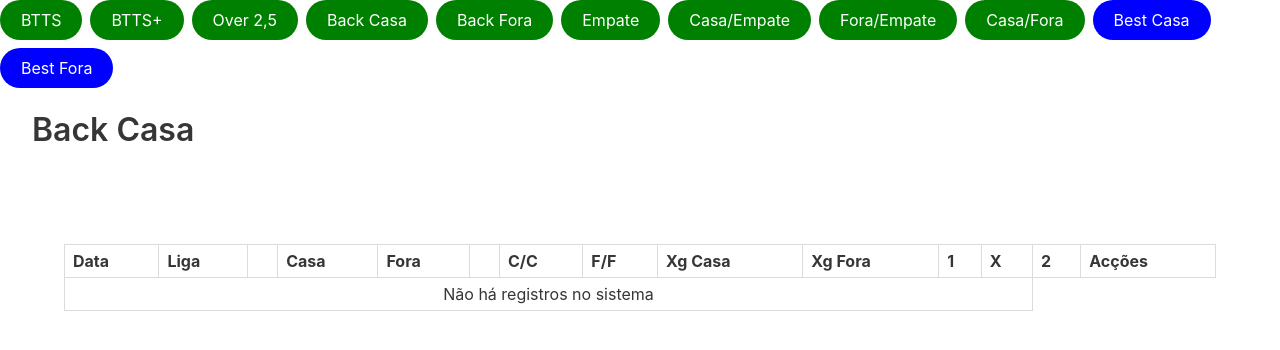
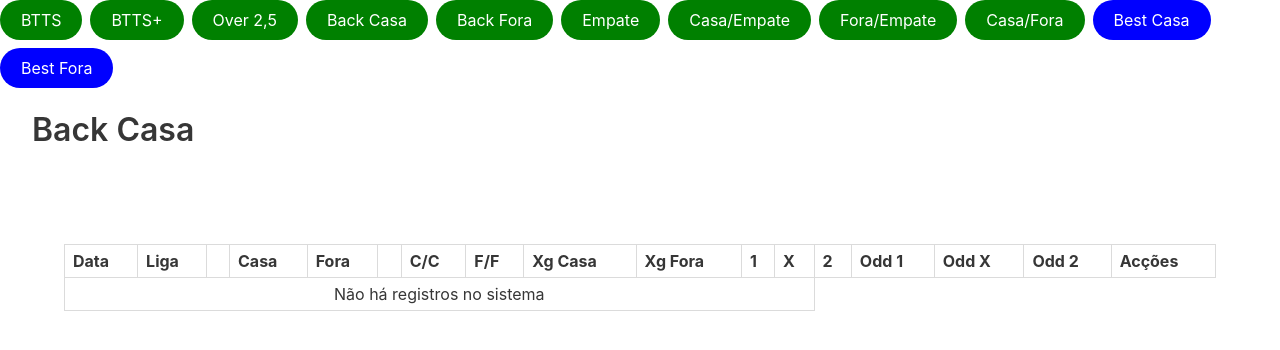
Before and after one commit to PMCB/PBet_Analyzes, a PHP site: page /index.php?vista=back_casa in a window 1280 px wide. Shown: the part 56-406 px from the top of the page. Run offline with PHP 8.4, Linux system fonts and the light colour scheme; the visitor is signed in with stand-in values (Sample User, id 1); tables that the repository leaves empty or names only in its code hold one stand-in row (values such as "Sample post").

Commit message:
add odd casa e fora

```diff
--- a/php/back_casa_lista.php
+++ b/php/back_casa_lista.php
@@ -40,6 +40,9 @@
                     <th>1</th>
                     <th>X</th>
                     <th>2</th>
+                    <th>Odd 1</th>
+                    <th>Odd X</th>
+                    <th>Odd 2</th>
                     <th>Acções</th>
                 </tr>
             </thead>
@@ -95,8 +98,15 @@
 
             $tabla.='
                     <td>'.$rows['prob_x'].'%</td>
-                    <td>'.$rows['prob_2'].'%</td>
-                    <td>
+                    <td>'.$rows['prob_2'].'%</td>';
+
+                    $consulta_odd="select Odd_H,Odd_D,Odd_A from jogos where Home = (select team_fs from equipas where team_ss = '".$rows['eq_casa']."') and Away = (select team_fs from equipas where team_ss = '".$rows['eq_fora']."')";
+                    $connection_v2=connection_v2();
+                    $odds=$connection_v2->query($consulta_odd);
+                    $odds=$odds->fetch();
+                    $tabla.='<td>'.$odds['Odd_H'].'</td><td>'.$odds['Odd_D'].'</td><td>'.$odds['Odd_A'].'</td>';
+
+                    $tabla.='<td>
                         <a href="index.php?vista=back_casa_bet&id_up='.$rows['id'].'" class="button is-success is-rounded is-small">Apostar</a>
                     </td>
                 </tr>
```
Also changed, not shown: php/back_fora_lista.php (+8 -0 lines).
